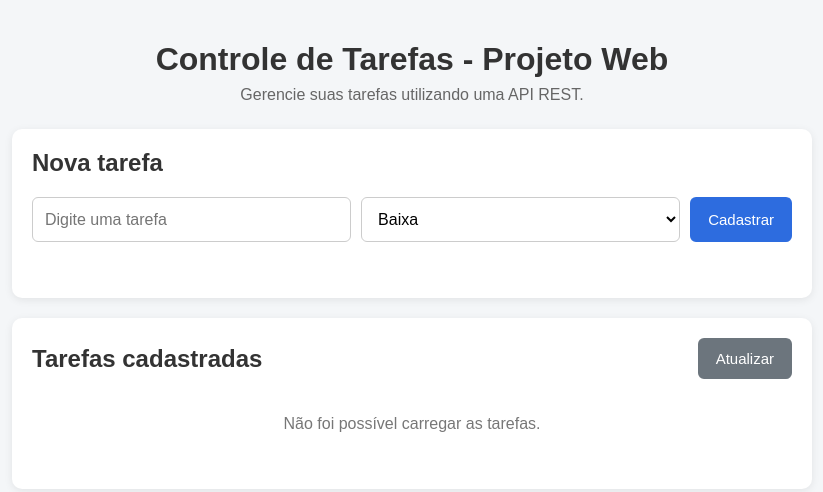
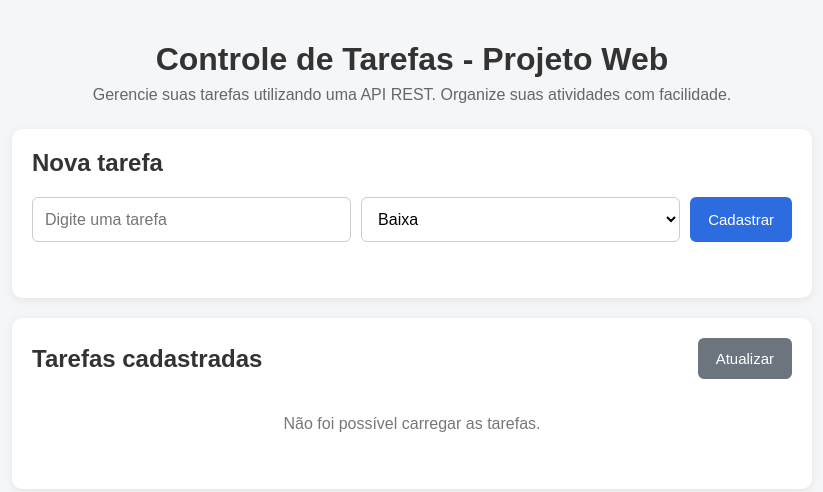
Before and after one commit to deboradac/controle-tarefas, a plain HTML site: page frontend/index.html in a window 1280 px wide. Shown: the whole page, without its empty margins (228-1051 px from the left). Drawn offline with Linux system fonts and the light colour scheme; no server answers.

Commit message:
Adiciona descrição à aplicação

```diff
--- a/frontend/index.html
+++ b/frontend/index.html
@@ -10,7 +10,7 @@
 <main class="container">
 <header>
 <h1>Controle de Tarefas - Projeto Web</h1>
-<p>Gerencie suas tarefas utilizando uma API REST.</p>
+<p>Gerencie suas tarefas utilizando uma API REST. Organize suas atividades com facilidade.</p>
 </header>
 <section class="cadastro">
 <h2>Nova tarefa</h2>
```
